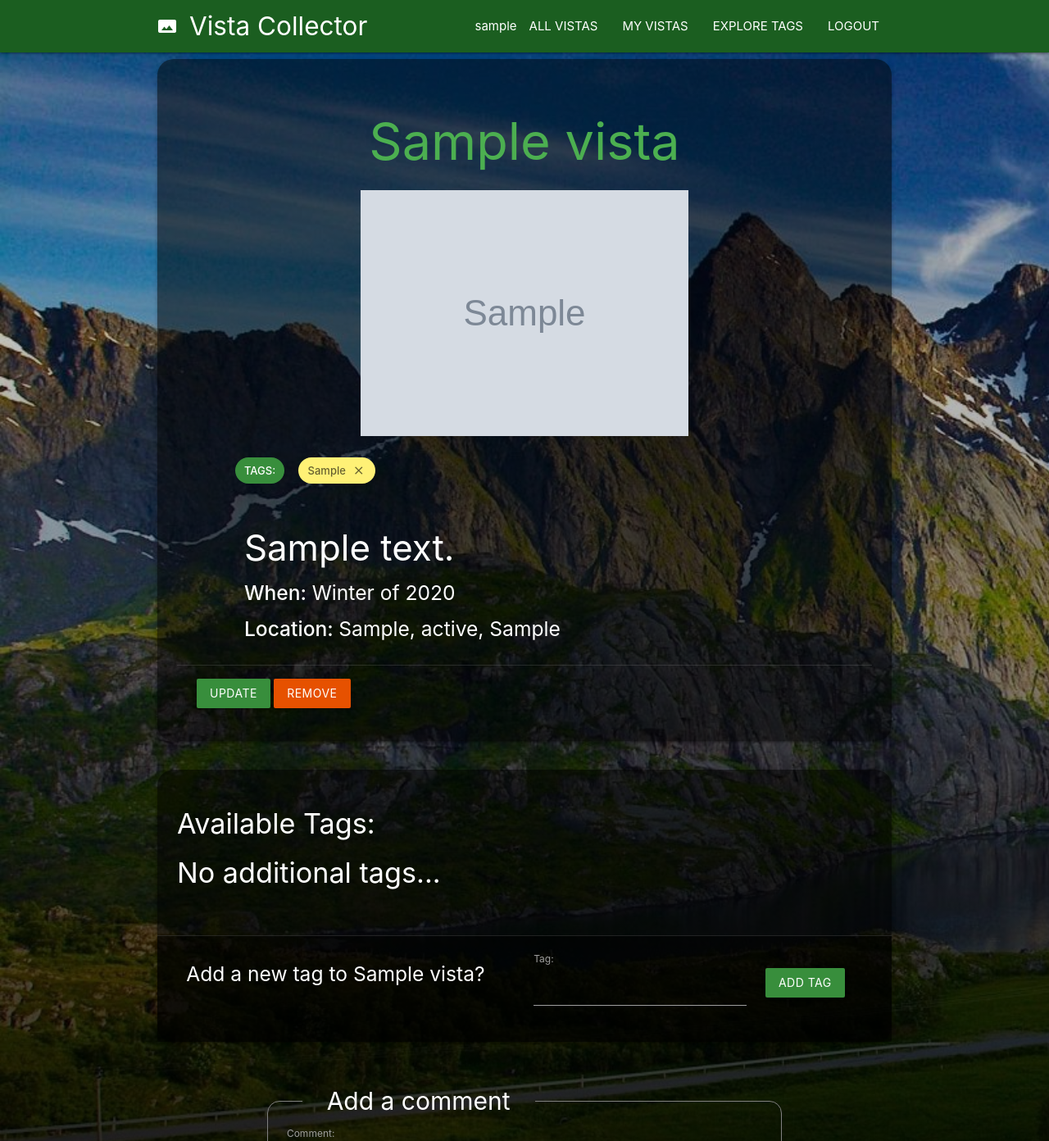
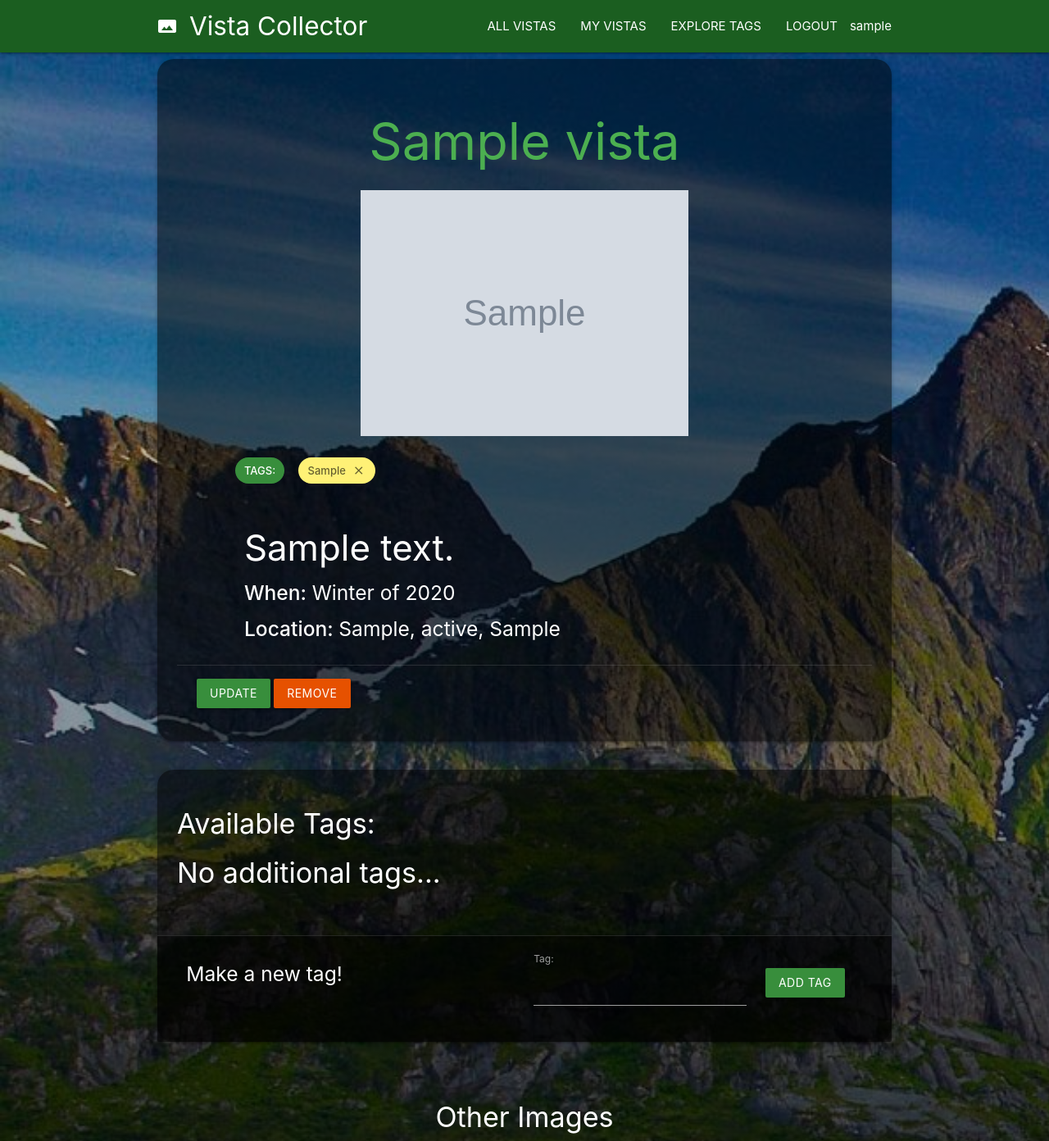
Before and after one commit to pneibaur/vista-collector, a Django app: page /vistas/1 in a window 1280 px wide. Shown: the top 1392 px of the page at 82% size. Run offline with Django 4.2, Linux system fonts and the light colour scheme; a user stored in the database is signed in; tables that the repository leaves empty hold one stand-in row (values such as "Sample post"); grey boxes marked "Sample" are stand-in pictures.

Commit message:
adds photo functionality

```diff
--- a/vistas_collector/admin.py
+++ b/vistas_collector/admin.py
@@ -1,5 +1,7 @@
 from django.contrib import admin
-from vistas_collector.models import Vista, Comment
+from vistas_collector.models import Vista, Comment, Flair, Photo
 
 admin.site.register(Vista)
 admin.site.register(Comment)
+admin.site.register(Flair)
+admin.site.register(Photo)
--- a/vistas_collector/models.py
+++ b/vistas_collector/models.py
@@ -59,3 +59,10 @@ class Comment(models.Model):
 
     class Meta:
         ordering = ["-date"]
+
+class Photo(models.Model):
+    url = models.CharField(max_length=200)
+    vista = models.ForeignKey(Vista, on_delete=models.CASCADE)
+
+    def __str__(self):
+        return f"Photo for vista_id: {self.vista_id} @{self.url}."
--- a/vistas_collector/templates/base.html
+++ b/vistas_collector/templates/base.html
@@ -17,13 +17,14 @@
             <div class="nav-wrapper green darken-4">
                 <div class="container">
                     <a href="/" class="left brand-logo"><i class="large material-icons left">panorama</i>Vista Collector</a>
-                    <ul class="right">
+                    <a href="#!" data-target="nav_links" class="sidenav-trigger right"><i class="material-icons">menu</i></a>
+                    <ul class="right hide-on-med-and-down">
                         {% if user.is_authenticated %}
-                        <li>{{user}}</li>
                         <li><a href="/vistas">ALL VISTAS</a></li>
                         <li><a href="{% url 'user_index' %}">MY VISTAS</a></li>
                         <li><a href="/flairs">EXPLORE TAGS</a></li>
                         <li><a href="{% url 'logout' %}">LOGOUT</a></li>
+                        <li>{{user}}</li>
                         {% else %}
                         <li><a href="{% url 'login' %}">LOGIN</a></li>
                         <li><a href="{% url 'signup' %}">SIGN UP!</a></li>
@@ -32,6 +33,18 @@
                 </div>
             </div>
         </nav>
+        <ul class="sidenav" id="nav_links">
+            {% if user.is_authenticated %}
+            <li><a href="/vistas">ALL VISTAS</a></li>
+            <li><a href="{% url 'user_index' %}">MY VISTAS</a></li>
+            <li><a href="/flairs">EXPLORE TAGS</a></li>
+            <li><a href="{% url 'logout' %}">LOGOUT</a></li>
+            <li>{{user}}</li>
+            {% else %}
+            <li><a href="{% url 'login' %}">LOGIN</a></li>
+            <li><a href="{% url 'signup' %}">SIGN UP!</a></li>
+            {% endif %}
+        </ul>
     </header>
     <div class="container white-text">
         <main>
@@ -48,4 +61,10 @@
         </div>
     </footer>
 </body>
+<script>
+    document.addEventListener('DOMContentLoaded', function(){
+        let elems = document.querySelectorAll('.sidenav');
+        let instances = M.Sidenav.init(elems, options);
+    });
+</script>
 </html>
--- a/vistas_collector/templates/vistas/detail.html
+++ b/vistas_collector/templates/vistas/detail.html
@@ -7,7 +7,7 @@
             {% comment %} TITLE AND IMAGE {% endcomment %}
             <h1 class="green-text center">{{vista.name}} </h1>
             <div class="row center">
-                <img onclick="enlarge()" id="img_view" src="{{vista.img}}" alt="{{vista.name}}" class="card-image">
+                <img onclick="enlarge()" id="img_view" src="{{vista.img}}" alt="{{vista.name}}" class="card-image responsive-img">
             </div>
             {% comment %} DISPLAY TAGS {% endcomment %}
             <div class="row">
@@ -37,8 +37,10 @@
             </div>
             {% comment %} UPDATE/REMOVE BUTTONS {% endcomment %}
             <div class="card-action">
+                {% if user.id == vista.user.id %}
                 <a href="{% url 'vista_update' vista.id %}" class=" btn green darken-2">UPDATE</a>
                 <a href="{% url 'vista_delete' vista.id %}" class=" btn orange darken-4">REMOVE</a>
+                {% endif %}
             </div>
         </div>
     </div>
@@ -72,13 +74,13 @@
         {% comment %} CREATE NEW TAG {% endcomment %}
         <div class="card-action">
             <form class="row" action="{% url 'add_flair' vista.id user.id %}" method="post">
-                <div class="col s6">
-                    <h5> Add a new tag to {{vista.name}}? </h5>
+                <div class="col s12 m6">
+                    <h5> Make a new tag! </h5>
                 </div>
-                <div class="col s4">
+                <div class="col s12 m4">
                     {% csrf_token %} {{ flair_form.as_p }}
                 </div>
-                <div class="col s2">
+                <div class="col s12 m2">
                     <br>
                     <input class="btn green darken-2" type="submit" value="Add Tag">
                 </div>
@@ -86,19 +88,46 @@
         </div>
     </div>
 </div>
+{% comment %} ADDITIONAL IMAGES {% endcomment %}
+<div class="section">
+    <div class="row">
+        <h4 class="center">Other Images</h4>
+        {% for photo in vista.photo_set.all %}
+        <div class="col">
+            <img src="{{photo.url}}" alt="{{vista.name}}" class="responsive-img">
+        </div>
+        {%empty%}
+        <div class="col">No extra photos to display...</div>
+        {% endfor %}
+    </div>
+    <div class="row">
+        <div class="card" style="{{ "background-color: rgba(0,0,0,.5); border-radius: 20px;" }}">
+            <div class="card-content">
+                {% comment %} make sure to add the enctype within the form tag. {% endcomment %}
+                <form
+                action="{% url 'add_photo' vista.id %}" enctype="multipart/form-data" method="post">
+                {% csrf_token %}
+                <input type="file" name="photo-file" id="photo_upload">
+                <br><br>
+                <input type="submit" value="Upload Photo" class="btn green darken-2">
+            </form>
+        </div>
+    </div>
+    </div>
+</div>
 {% comment %} COMMENTS SECTION {% endcomment %}
 <div class="section container">
     <form action="{% url 'add_comment' vista.id user.id %}" method="post" class="row">
         <fieldset style="{{ "border-radius: 1em; border: 1px solid grey; padding-bottom: 2em;" }}">
             <legend style="{{ "margin: 0 1em; padding: 0 1em; font-size: 2em;" }}">
-                Add a comment
+                Add comment
             </legend>
             {% comment %} ADD NEW COMMENT {% endcomment %}
-            <div class="col s10">
+            <div class="col s12 m10">
                 {% csrf_token %}
                 {{ comment_form.as_p }}
             </div>
-            <div class="col s2">
+            <div class="col s12 m2">
                 <br><br>
                 <input type="submit" value="Add" class="btn green darken-2">
             </div>
@@ -115,18 +144,18 @@
             <tbody>
                 {% for comment in vista.comment_set.all %}
                 <tr class="row">
-                    <td class="col s2">{{comment.user}}:</td>
-                    <td class="col s6">{{comment.comment}}</td>
-                    <td class="col s4">
-                        {{comment.date}}
-                    </td>
                     <td>
                         {% if user.id == comment.user.id %}
-                        <a class="white-text" href="{% url 'remove_comment' vista.id comment.id %}">
-                            <i class="material-icons">close</i>
+                        <a class="white-text col s1" href="{% url 'remove_comment' vista.id comment.id %}">
+                            <i class="small material-icons">close</i>
                         </a>
                         {% endif %}
                     </td>
+                    <td class="col s4 m2">{{comment.user}}:</td>
+                    <td class="col s7 m4">
+                        {{comment.date}}
+                    </td>
+                    <td class="col s12 m12">{{comment.comment}}</td>
                 </tr>
                 {% endfor %}
             </tbody>
--- a/vistas_collector/urls.py
+++ b/vistas_collector/urls.py
@@ -20,5 +20,6 @@ urlpatterns = [
     path("vistas/<int:vista_id>/assign_flair/<int:flair_id>", views.assign_flair, name='assign_flair'),
     path("vistas/<int:vista_id>/usassign_flair/<int:flair_id>", views.unassign_flair, name='unassign_flair'),
     path("vistas/<int:vista_id>/remove_comment/<int:comment_id>", views.remove_comment, name='remove_comment'),
+    path("vistas/<int:vista_id>/add_photo/", views.add_photo, name="add_photo"),
     path("accounts/signup/", views.signup, name='signup' ),
 ]
--- a/vistas_collector/views.py
+++ b/vistas_collector/views.py
@@ -1,7 +1,7 @@
 from multiprocessing import context
 from django.shortcuts import render, redirect
 # from django.http import HttpResponse
-from vistas_collector.models import Flair, Vista, Comment, User
+from vistas_collector.models import Flair, Vista, Comment, User, Photo
 from django.views.generic import ListView, DetailView
 from django.views.generic.edit import CreateView, UpdateView, DeleteView
 from .forms import CommentForm, FlairForm
@@ -9,6 +9,11 @@ from django.contrib.auth import login
 from django.contrib.auth.forms import UserCreationForm
 from django.contrib.auth.decorators import login_required
 from django.contrib.auth.mixins import LoginRequiredMixin
+import uuid
+import boto3
+
+S3_BASE_URL = 'https://s3.us-east-1.amazonaws.com'
+BUCKET = "catcollector-phil-11"
 
 
 def home(request):
@@ -116,6 +121,23 @@ class FlairDelete(LoginRequiredMixin, DeleteView):
     success_url = '/flairs/'
 
 
+def add_photo(request, vista_id):
+    photo_file = request.FILES.get("photo-file", None)
+    if photo_file:
+        s3 = boto3.client('s3')
+        # need a unique 'key' for s3. needs an image file extension too.
+        key = uuid.uuid4().hex[:6] + photo_file.name[photo_file.name.rfind('.'):]
+        try:
+            s3.upload_fileobj(photo_file, BUCKET, key)
+            # this assembles the url string together.
+            url = f"{S3_BASE_URL}/{BUCKET}/{key}"
+            # here it's assigned to the vista_id. but you can also assign to the cat object too.
+            photo = Photo(url=url, vista_id=vista_id)
+            photo.save()
+        except:
+            print("An error occurred uploading this file to s3...")
+    return redirect('vista_detail', vista_id=vista_id)
+
 def signup(request):
     error_message = ''
     if request.method == 'POST':
```
Also changed, not shown: vistas_collector/templates/vistas/index.html (+4 -4 lines), vistas_collector/migrations/0006_photo.py (added).
